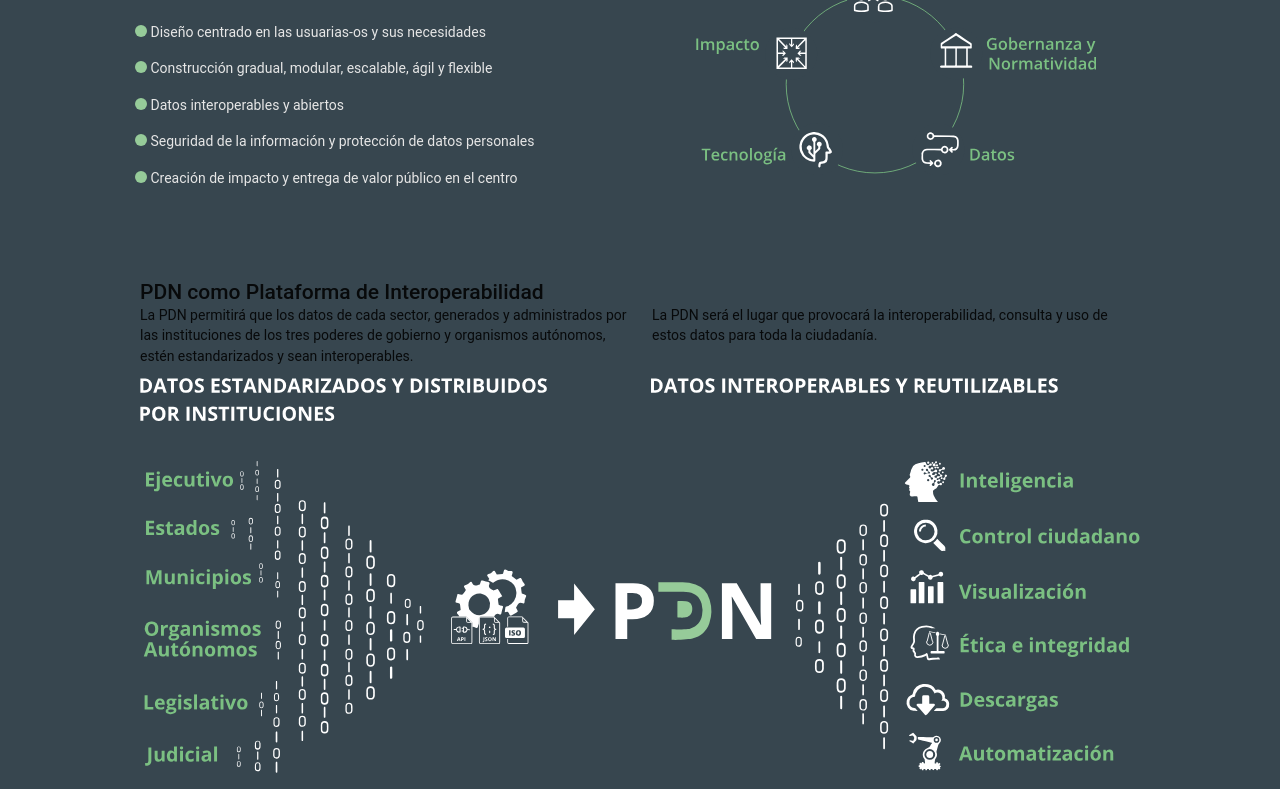
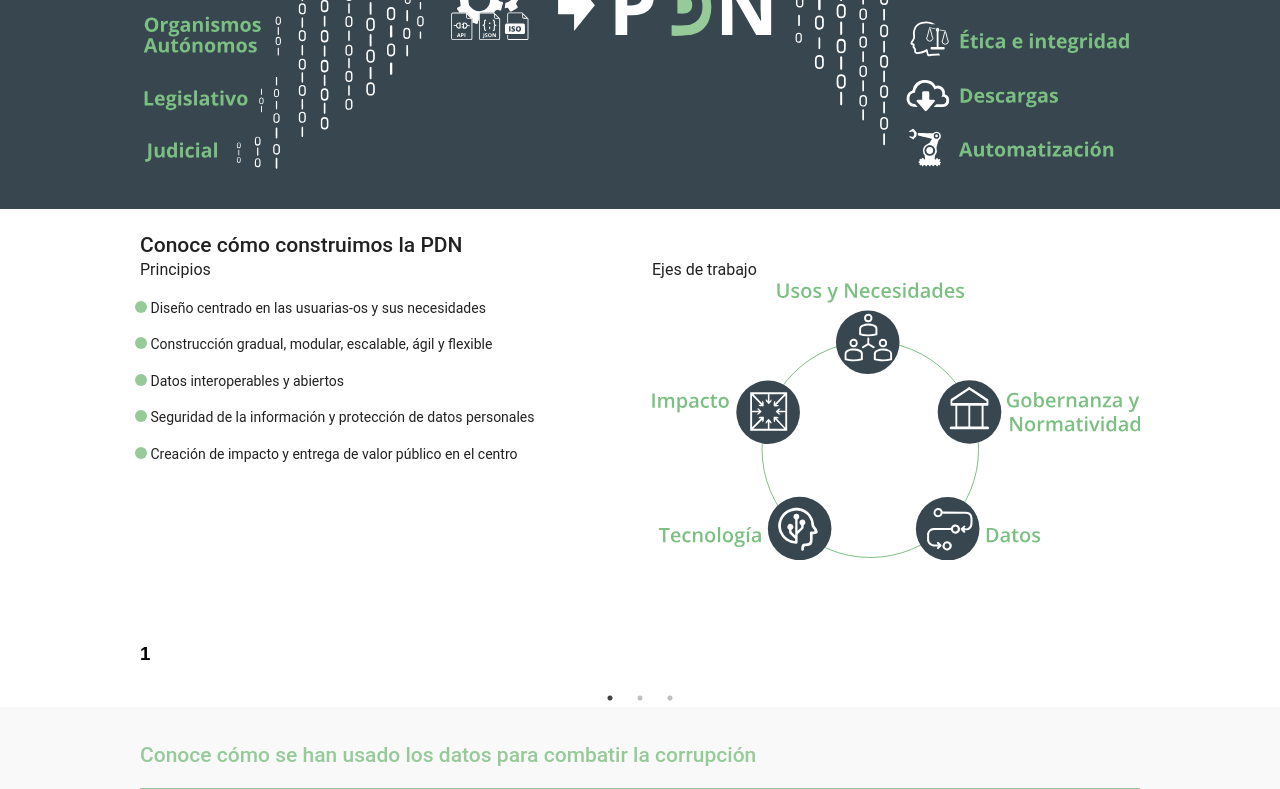
Before and after one commit to PDNMX/about_pdn, a React (Create React App) app: page / in a window 1280 px wide. Shown: the part 1785-2574 px from the top of the page. Built offline with nearby package versions, Linux system fonts and the light colour scheme.

Commit message:
Interoperabilidad

```diff
--- a/src/App.js
+++ b/src/App.js
@@ -4,15 +4,15 @@ import Footer from './components/Footer';
 //import Typography from "@material-ui/core/Typography";
 import {withStyles} from '@material-ui/core/styles';
 import PropTypes from 'prop-types';
-
 import QueEs from './components/QueEs';
 import Sectores from './components/Sectores';
-import QueHacemos from './components/QueHacemos';
+//import QueHacemos from './components/QueHacemos';
 //import QueSigue from './components/QueSigue';
 import Objetivos from './components/Objetivos';
 import Carrusel from './components/Carrusel';
 import Uso from './components/Uso';
 import Interoperabilidad from './components/Interoperabilidad';
+import Construimos from './components/Construimos';
 import Grid from '@material-ui/core/Grid';
 
 import {createMuiTheme, MuiThemeProvider } from '@material-ui/core/styles';
@@ -114,15 +114,24 @@ class App extends Component {
                         </Grid>
                     </Grid>
 
+                    {/*
                     <Grid container spacing={24} justify="center" style={{background: '#37464f'}}>
                         <Grid item xs={12} className={classes.gridItem}>
                             <QueHacemos/>
                         </Grid>
                     </Grid>
+                    */}
 
                     <Grid container spacing={24} justify='center' style={{background: '#37464f'}}>
                         <Grid item xs={12} className ={classes.gridItem}>
                             <Interoperabilidad/>
+                        </Grid>
+                    </Grid>
+
+
+                    <Grid container spacing={24} justify='center'>
+                        <Grid item xs={12} className={classes.gridItem}>
+                            <Construimos/>
                         </Grid>
                     </Grid>
 
--- /dev/null
+++ b/src/components/Construimos.js
@@ -0,0 +1,76 @@
+import React from 'react';
+import Typography from '@material-ui/core/Typography';
+import {withStyles} from '@material-ui/core/styles';
+import PropTypes from 'prop-types';
+import Grid from '@material-ui/core/Grid';
+
+import Ejes from '../assets/grafico-ejes.svg';
+
+
+const styles = theme => ({
+    root: {
+        flexGrow: 1
+    },
+    greenText: {
+        color: '#96cb99'
+    },
+    whiteText: {
+        color: '#e6e6e6'
+    },
+    bullet: {
+        backgroundColor: '#96cb99',
+        height: '12px',
+        width: '12px',
+        borderRadius: '50%',
+        display: 'inline-block',
+        marginLeft: '-20px',
+        //marginTop: '-10px'
+    },
+    ul: {
+        listStyle: 'none',
+        //marginLeft: 0,
+        paddingLeft: '15px'
+    },
+    li: {
+        paddingBottom: theme.spacing.unit *2
+    }
+});
+
+
+class Construimos extends React.Component{
+    render (){
+        const {classes} = this.props;
+
+        return (
+            <div className={classes.root}>
+                <Typography variant="title">
+                    Conoce cómo construimos la PDN
+                </Typography>
+
+                <Grid container spacing={24}>
+                    <Grid item xs={6}>
+                        <Typography variant="subheading">Principios</Typography>
+                        <ul className={classes.ul}>
+                            <li className={classes.li}><Typography> <span className={classes.bullet}/> Diseño centrado en las usuarias-os y sus necesidades</Typography></li>
+                            <li className={classes.li}><Typography> <span className={classes.bullet}/> Construcción gradual, modular, escalable, ágil y flexible</Typography></li>
+                            <li className={classes.li}><Typography> <span className={classes.bullet}/> Datos interoperables y abiertos</Typography></li>
+                            <li className={classes.li}><Typography> <span className={classes.bullet}/> Seguridad de la información y protección de datos personales</Typography></li>
+                            <li className={classes.li}><Typography> <span className={classes.bullet}/> Creación de impacto y entrega de valor público en el centro</Typography></li>
+                        </ul>
+                    </Grid>
+                    <Grid item xs={6}>
+                        <Typography variant="subheading">Ejes de trabajo</Typography>
+
+                        <img src={Ejes} alt="Ejes"/>
+                    </Grid>
+                </Grid>
+            </div>
+        );
+    }
+}
+
+Construimos.propTypes = {
+    classes: PropTypes.object.isRequired
+};
+
+export default withStyles(styles)(Construimos);
```
